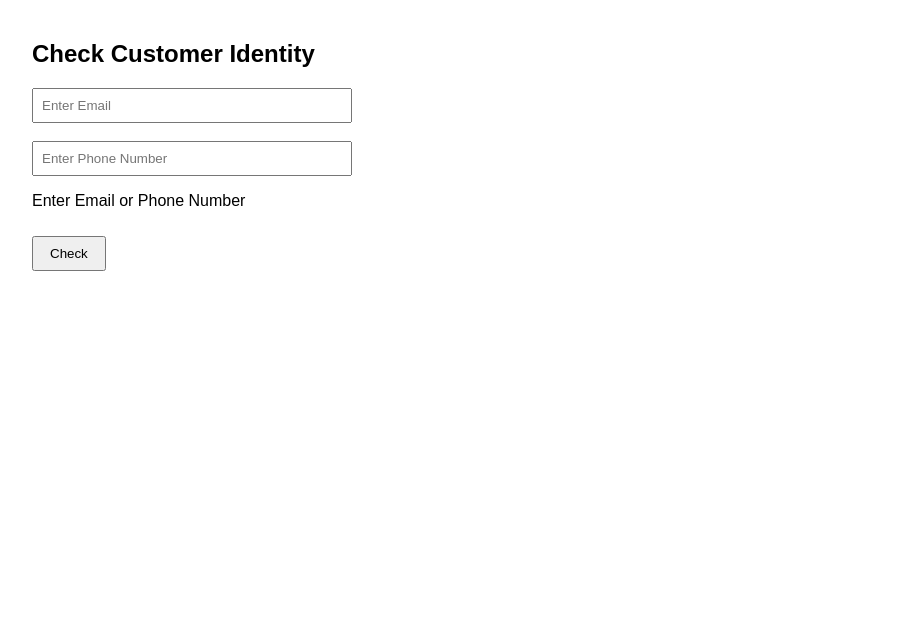
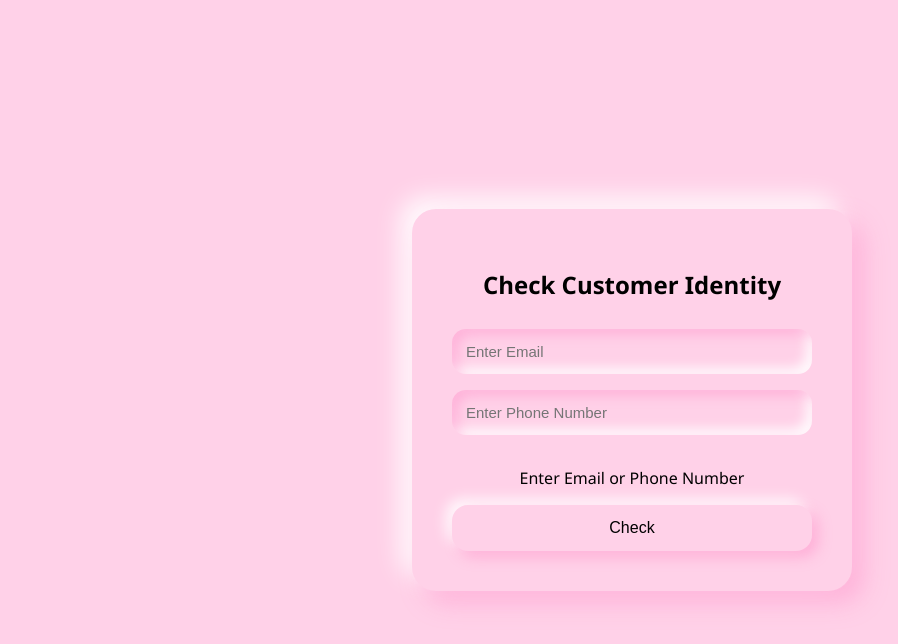
Before and after one commit to SanthoshKumar150822/Customer-Identity-Reconciliation-Service, a website: page src/index.html in a window 1280 px wide. Shown: the whole page, without its empty margins (8-906 px from the left). Drawn offline with Linux system fonts and the light colour scheme.

Commit message:
Update index.html

```diff
--- a/src/index.html
+++ b/src/index.html
@@ -1,95 +1,130 @@
 <!DOCTYPE html>
-<html>
+<html lang="en">
 <head>
+  <meta charset="UTF-8">
   <title>Customer Identity Lookup</title>
+
   <style>
+    * {
+      box-sizing: border-box;
+    }
+
     body {
-      font-family: Arial, sans-serif;
-      margin: 40px;
+      height: 100vh;
+      margin: 0;
+      font-family: "Segoe UI", Arial, sans-serif;
+      display: flex;
+      align-items: center;
+      justify-content: center;
+
+      background: #ffd1e8;
     }
+
+    .card {
+      width: 440px;
+      padding: 40px;
+      text-align: center;
+      border-radius: 24px;
+
+      background: #ffd1e8;
+      box-shadow:
+        12px 12px 24px rgba(255, 122, 191, 0.35),
+        -12px -12px 24px rgba(255, 255, 255, 0.9);
+
+      animation: fadeIn 0.6s ease;
+    }
+
+    @keyframes fadeIn {
+      from {
+        opacity: 0;
+        transform: translateY(15px);
+      }
+      to {
+        opacity: 1;
+        transform: translateY(0);
+      }
+    }
+
+    h2 {
+      margin-bottom: 28px;
+      color: #000;
+    }
+
     input {
-      padding: 8px;
-      width: 300px;
+      width: 100%;
+      padding: 14px;
+      margin-bottom: 16px;
+      border-radius: 14px;
+      border: none;
+      outline: none;
+
+      background: #ffd1e8;
+      box-shadow:
+        inset 6px 6px 12px rgba(255, 122, 191, 0.35),
+        inset -6px -6px 12px rgba(255, 255, 255, 0.9);
+      font-size: 15px;
     }
+
     button {
-      padding: 8px 16px;
-      margin-top: 10px;
+      width: 100%;
+      padding: 14px;
+      border-radius: 16px;
+      border: none;
+      cursor: pointer;
+
+      font-size: 16px;
+      font-weight: 500;
+      color: #000;
+
+      background: #ffd1e8;
+      box-shadow:
+        6px 6px 14px rgba(255, 122, 191, 0.4),
+        -6px -6px 14px rgba(255, 255, 255, 0.9);
+
+      transition: all 0.25s ease;
     }
+
+    button:hover {
+      box-shadow:
+        inset 4px 4px 8px rgba(255, 122, 191, 0.4),
+        inset -4px -4px 8px rgba(255, 255, 255, 0.9);
+    }
+
     table {
-      margin-top: 20px;
-      border-collapse: collapse;
-      width: 60%;
+      width: 100%;
+      margin-top: 26px;
+      border-collapse: separate;
+      border-spacing: 0 14px;
     }
+
     th, td {
-      border: 1px solid #333;
-      padding: 8px;
+      padding: 13px;
       text-align: left;
+      border-radius: 14px;
+      background: #ffd1e8;
+      box-shadow:
+        inset 4px 4px 8px rgba(255, 122, 191, 0.35),
+        inset -4px -4px 8px rgba(255, 255, 255, 0.9);
     }
+
     th {
-      background-color: #f2f2f2;
+      width: 45%;
+      font-weight: 600;
     }
   </style>
 </head>
 
 <body>
-  <h2>Check Customer Identity</h2>
 
-  <input id="email" placeholder="Enter Email" />
-  <br /><br />
-  <input id="phone" placeholder="Enter Phone Number" />
-  <p>Enter Email or Phone Number</p>
-  <button onclick="checkIdentity()">Check</button>
+  <div class="card">
+    <h2>Check Customer Identity</h2>
 
-  <div id="output"></div>
+    <input placeholder="Enter Email" />
+    <input placeholder="Enter Phone Number" />
+    <p>Enter Email or Phone Number</p>
 
-  <script>
-    async function checkIdentity() {
-      const email = document.getElementById("email").value.trim();
-      const phoneNumber = document.getElementById("phone").value.trim();
+    <button>Check</button>
+  </div>
 
-      if (!email && !phoneNumber) {
-        alert("Please enter either Email or Phone Number");
-        return;
-      }
-
-      const response = await fetch("/identify", {
-        method: "POST",
-        headers: { "Content-Type": "application/json" },
-        body: JSON.stringify({
-          email: email || null,
-          phoneNumber: phoneNumber || null
-        })
-      });
-
-      const data = await response.json();
-      renderTable(data.contact);
-    }
-
-    function renderTable(contact) {
-      let html = `
-        <h3>Customer Identity Result</h3>
-        <table>
-          <tr>
-            <th>Primary Contact ID</th>
-            <td>${contact.primaryContatctId}</td>
-          </tr>
-          <tr>
-            <th>Emails</th>
-            <td>${contact.emails.join(", ")}</td>
-          </tr>
-          <tr>
-            <th>Phone Numbers</th>
-            <td>${contact.phoneNumbers.join(", ")}</td>
-          </tr>
-          <tr>
-            <th>Secondary Contact IDs</th>
-            <td>${contact.secondaryContactIds.join(", ") || "None"}</td>
-          </tr>
-        </table>
-      `;
-
-      document.getElementById("output").innerHTML = html;
-    }
-  </script>
 </body>
 </html>
```
